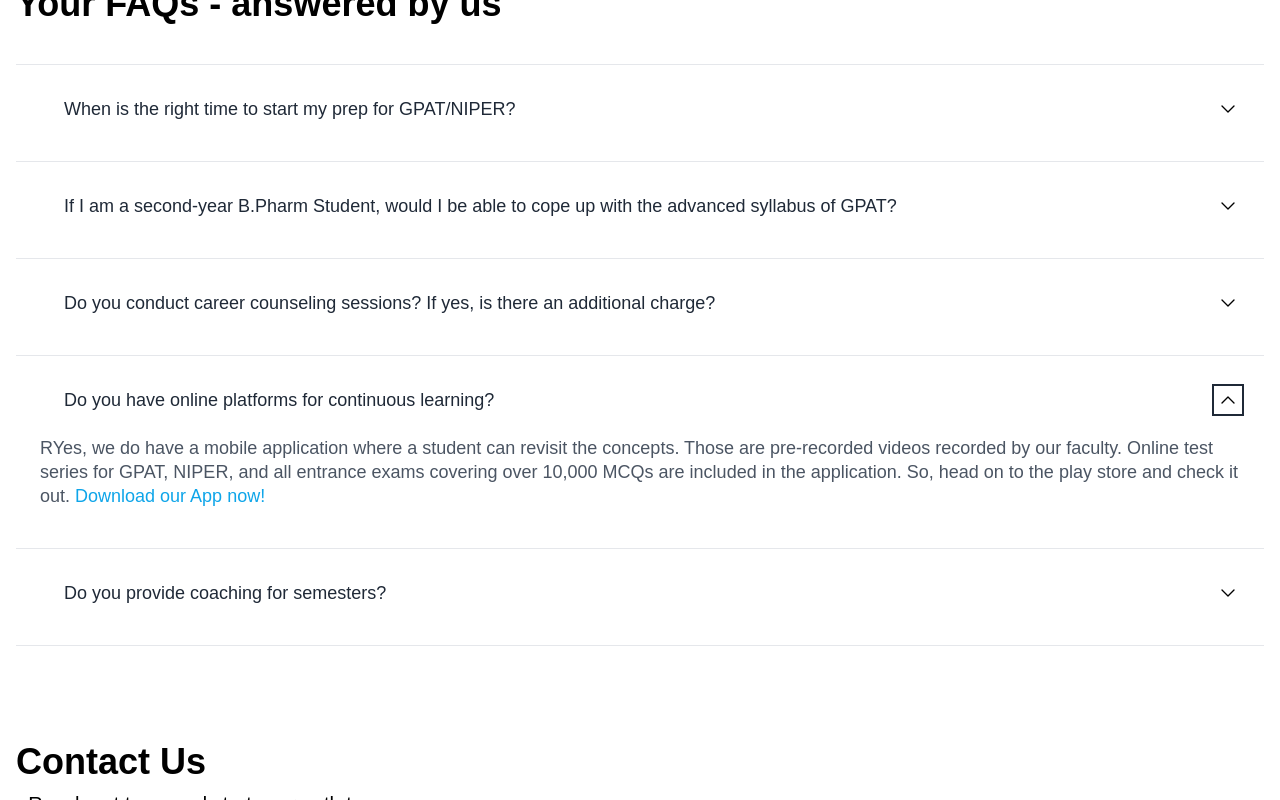
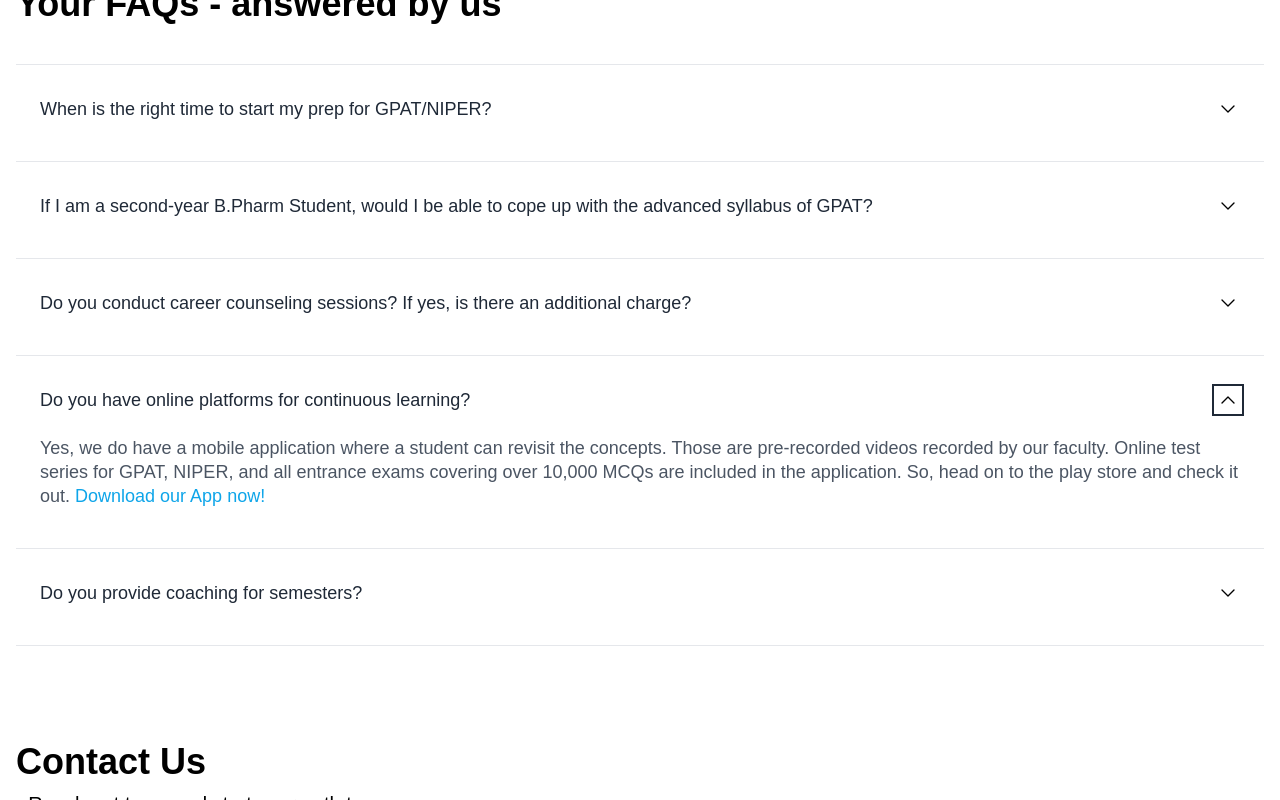
Before and after one commit to vibodhbhosure/Project-Pharmacad, a Next.js app: page / in a window 1280 px wide. Both pictures are taken after a click on the button 1228 px from the left and 2535 px from the top of the page. Shown: the part 2135-2935 px from the top of the page. Built offline with nearby package versions, Linux system fonts and the light colour scheme.

Commit message:
FAQs updated

```diff
--- a/src/components/FAQs.jsx
+++ b/src/components/FAQs.jsx
@@ -23,8 +23,7 @@ const Faq = () => {
                     <div id="mainHeading" className="flex justify-between items-center w-full">
                         <div className=" ">
                             <p className="flex justify-center items-center font-medium text-lg leading-6 md:leading-4 text-gray-800">
-                                {" "}
-                                <span className="  lg:mr-6 mr-4 lg:text-2xl md:text-xl text-lg leading-6 md:leading-5 lg:leading-4 font-semibold text-gray-800"></span> When is the right time to start my prep for GPAT/NIPER?
+                               When is the right time to start my prep for GPAT/NIPER?
                             </p>
                         </div>
                         <button aria-label="toggler" className="focus:outline-none focus:ring-2 focus:ring-offset-2 focus:ring-gray-800" onClick={() => setOpen(!open)}>
@@ -46,8 +45,7 @@ const Faq = () => {
                     <div id="mainHeading" className="flex justify-between items-center w-full">
                         <div className="">
                             <p className="flex justify-center items-center font-medium text-lg leading-6 lg:leading-4 text-gray-800">
-                                {" "}
-                                <span className="  lg:mr-6 mr-4 lg:text-2xl md:text-xl text-lg leading-6 md:leading-5 lg:leading-4 font-semibold text-gray-800"></span>If I am a second-year B.Pharm Student, would I be able to cope up with the advanced syllabus of GPAT?
+                                  If I am a second-year B.Pharm Student, would I be able to cope up with the advanced syllabus of GPAT?
                             </p>
                         </div>
                         <button aria-label="toggler" className="focus:outline-none focus:ring-2 focus:ring-offset-2 focus:ring-gray-800" onClick={() => setOpen2(!open2)}>
@@ -69,8 +67,7 @@ const Faq = () => {
                     <div id="mainHeading" className="flex justify-between items-center w-full">
                         <div className="">
                             <p className="flex justify-center items-center font-medium text-lg leading-6 lg:leading-4 text-gray-800">
-                                {" "}
-                                <span className="  lg:mr-6 mr-4 lg:text-2xl md:text-xl text-lg leading-6 md:leading-5 lg:leading-4 font-semibold text-gray-800"></span>
+
                                 Do you conduct career counseling sessions? If yes, is there an additional charge?
                             </p>
                         </div>
@@ -93,8 +90,7 @@ const Faq = () => {
                     <div id="mainHeading" className="flex justify-between items-center w-full">
                         <div className="">
                             <p className="flex justify-center items-center font-medium text-lg leading-6 lg:leading-4 text-gray-800">
-                                {" "}
-                                <span className="  lg:mr-6 mr-4 lg:text-2xl md:text-xl text-lg leading-6 md:leading-5 lg:leading-4 font-semibold text-gray-800"></span>
+
                                 Do you have online platforms for continuous learning?
                             </p>
                         </div>
@@ -105,7 +101,7 @@ const Faq = () => {
                         </button>
                     </div>
                     <div id="menu" className={"mt-6 w-full " + (open4 ? "block" : "hidden")}>
-                        <p className="text-lg leading-6 text-gray-600 font-normal">RYes, we do have a mobile application where a student can revisit the concepts. Those are pre-recorded videos recorded by our faculty. Online test series for GPAT, NIPER, and all entrance exams covering over 10,000 MCQs are included in the application. So, head on to the play store and check it out. <a href="#" className="text-sky-500">Download our App now!</a></p>
+                        <p className="text-lg leading-6 text-gray-600 font-normal">Yes, we do have a mobile application where a student can revisit the concepts. Those are pre-recorded videos recorded by our faculty. Online test series for GPAT, NIPER, and all entrance exams covering over 10,000 MCQs are included in the application. So, head on to the play store and check it out. <a href="#" className="text-sky-500">Download our App now!</a></p>
                     </div>
                 </div>
 
@@ -117,8 +113,7 @@ const Faq = () => {
                     <div id="mainHeading" className="flex justify-between items-center w-full">
                         <div className="">
                             <p className="flex justify-center items-center font-medium text-lg leading-6 lg:leading-4 text-gray-800">
-                                {" "}
-                                <span className="  lg:mr-6 mr-4 lg:text-2xl md:text-xl text-lg leading-6 md:leading-5 lg:leading-4 font-semibold text-gray-800"></span>
+
                                 Do you provide coaching for semesters?
                             </p>
                         </div>
--- a/src/components/about.jsx
+++ b/src/components/about.jsx
@@ -1,6 +1,6 @@
 import React from "react";
-import Rectangle364 from '../../public/Rectangle 364.svg'
-import Rectangle323 from '../../public/Rectangle 323.svg'
+import Rectangle364 from '../../public/Rectangle364.svg'
+import Rectangle323 from '../../public/Rectangle323.svg'
 const About = () => {
     return (
         <div className="bg-lime-50">
--- a/src/components/aboutpage.jsx
+++ b/src/components/aboutpage.jsx
@@ -1,5 +1,5 @@
 import React from "react";
-import Abtpage from '../../public/Pharmacad1-1536x864.png';
+import Abtpage from '../../public/aboutuspage.png';
 
 
 
```
